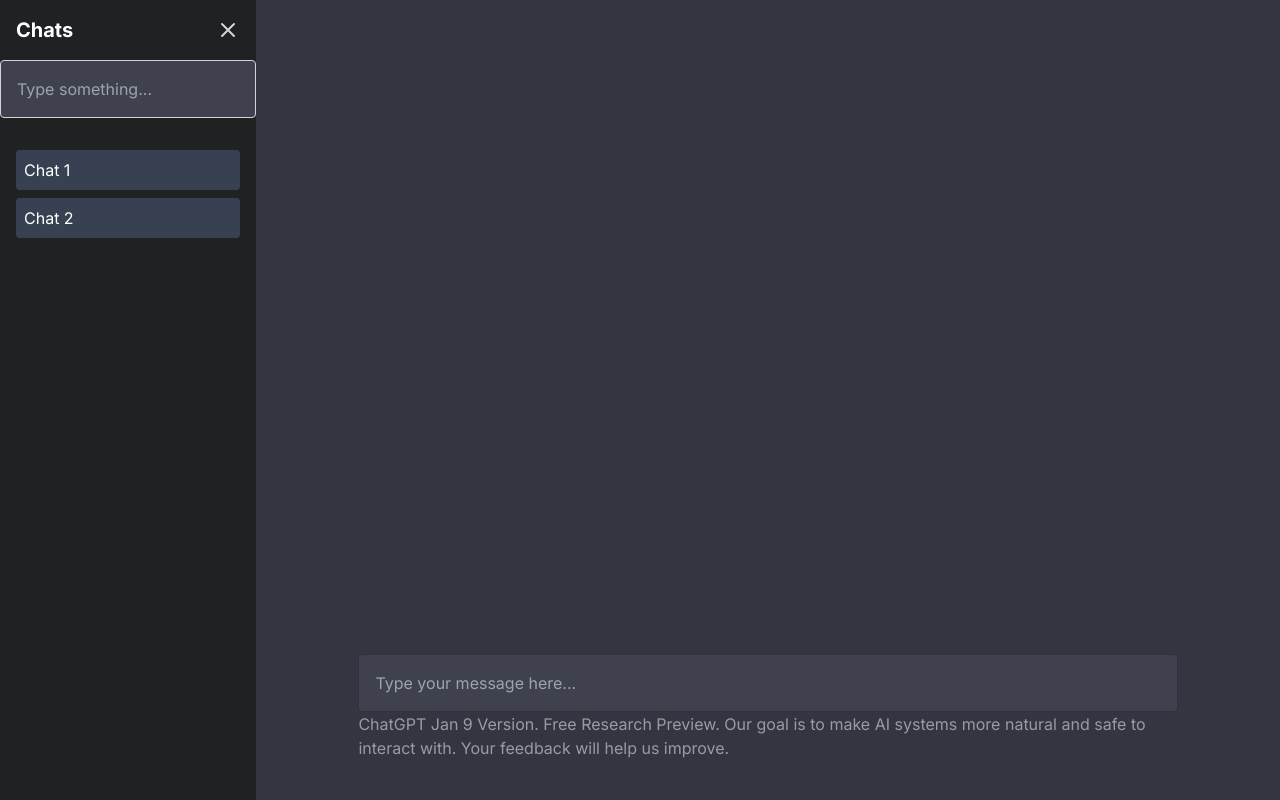
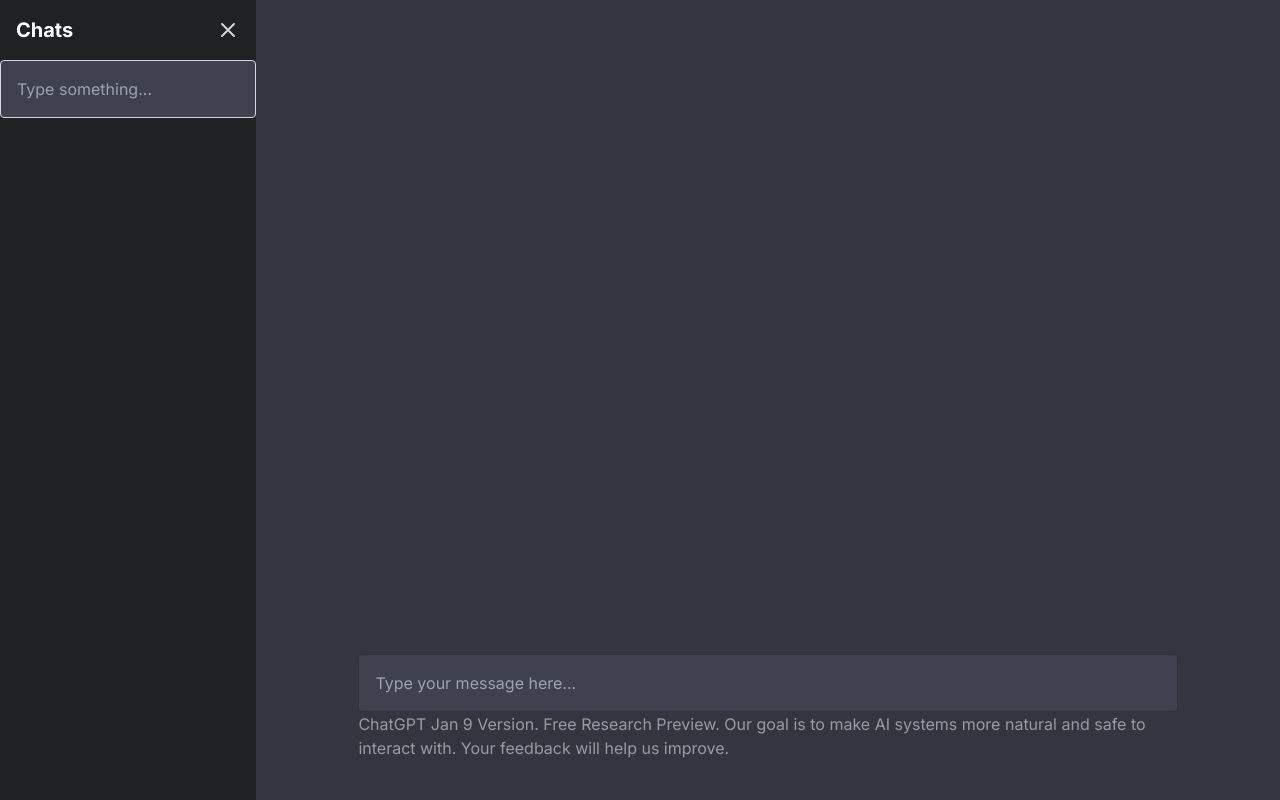
Before and after one commit to kyuukyuusheinmoe/chat-app, a Next.js app: page / in a window 1280 px wide. Both pictures are taken after a click on the button "New Chat". Built offline with nearby package versions, Linux system fonts and the light colour scheme.

Commit message:
add friend suggestion list

```diff
--- a/containers/SideSearchContainer.tsx
+++ b/containers/SideSearchContainer.tsx
@@ -1,28 +1,45 @@
-import React, { useState } from "react";
+"use client";
+import React, { useState, useEffect } from "react";
 import Input from "../components/Input";
+import { friendListFetcher } from "@/services/userService";
 
 const SideSearchContainer = () => {
   const [inputValue, setInputValue] = useState("");
+  const [friendList, setFriendList] = useState([]);
+
+  const handleFriendList = async () => {
+    setTimeout(async () => {
+      if (inputValue.length > 2) {
+        const result = await friendListFetcher(inputValue);
+        setFriendList(result.data);
+      }
+    }, 2000);
+  };
+
+  useEffect(() => {
+    handleFriendList();
+  }, [inputValue]);
 
   return (
     <div>
       <Input
+        value={inputValue}
         name="searchInput"
-        value={inputValue}
         onChange={(value) => setInputValue(value)}
         className="w-full p-4 border border-[#303139] rounded bg-[#40414E] focus:outline-none text-white"
         placeholder="Type something..."
       />
       <div className="flex-grow overflow-y-auto">
         <ul id="chatHistory" className="p-4 space-y-2">
-          {/**<!-- Chat history items will go here --> **/}
-          <li className="p-2 bg-gray-700 rounded cursor-pointer hover:bg-gray-600">
-            Chat 1
-          </li>
-          <li className="p-2 bg-gray-700 rounded cursor-pointer hover:bg-gray-600">
-            Chat 2
-          </li>
-          {/**<!-- Add more chat items as needed -->**/}
+          {friendList.map(
+            (user: { id: number; name?: string; email: string }) => (
+              <li
+                className="p-2 bg-gray-700 rounded cursor-pointer hover:bg-gray-600 truncate"
+                key={user.id}>
+                {user?.name || user.email}
+              </li>
+            )
+          )}
         </ul>
       </div>
     </div>
--- /dev/null
+++ b/services/userService.ts
@@ -0,0 +1,12 @@
+"use server"
+export const friendListFetcher = async (searchString: string) => {
+    try {
+        const res = await fetch(`${process.env.API_URL}/users?searchString=${searchString}`)
+        const result = await res.json()
+
+        console.log ('xxx friend list res ', res)
+        return {data: result.data}
+    } catch (error) {
+        return {data: null}
+    }
+}
```
